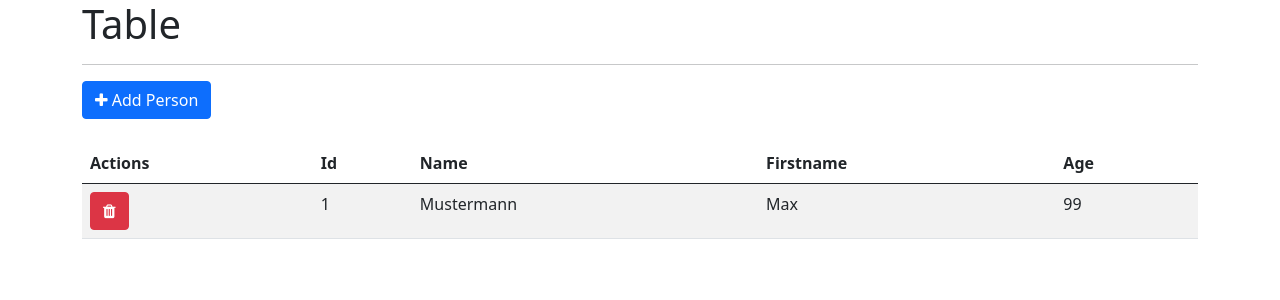
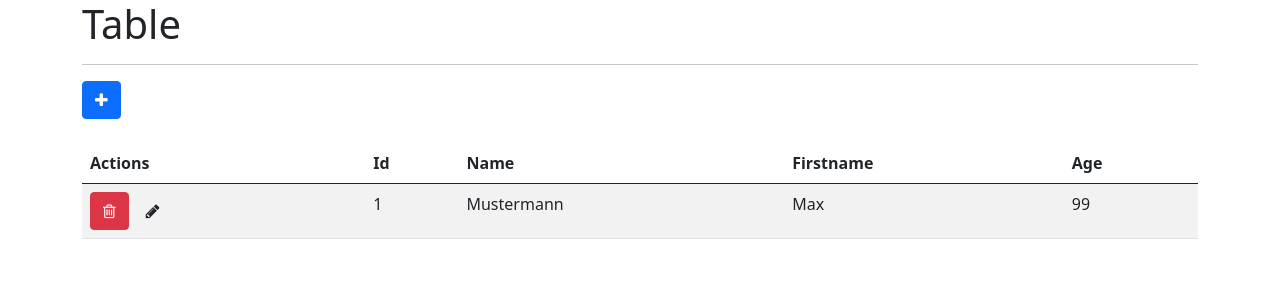
Before and after one commit to gKits/simple-table-website, a Flask app: page / in a window 1280 px wide. Shown: the top 300 px of the page. Run offline with Flask 2, Linux system fonts and the light colour scheme; data comes from the database, SQL or seed files in the repository.

Commit message:
Add edit button

```diff
--- a/templates/index.html
+++ b/templates/index.html
@@ -1,7 +1,7 @@
 {% extends "base.html" %}
 
 {% block content %}
-  <a class="btn btn-primary" href="/create/"><i class="fa fa-plus"></i> Add Person </a>
+  <a class="btn btn-primary" href="/create/"><i class="fa fa-plus"></i></a>
   <br>
   </br>
   <table id="data" class="table table-striped">
@@ -17,7 +17,9 @@
       {% for row in data %}
       <tr>
         <td><form method="POST">
-          <button type="submit" name="delete" class="btn btn-danger" value={{row.Id}}><i class="fa fa-trash"></i>
+          <button type="submit" name="delete" class="btn btn-danger" value={{row.Id}}><i class="fa fa-trash-o"></i>
+          </button>
+          <button type="submit" name="edit" class="btn btn-default" value={{row.Id}}><i class="fa fa-pencil" aria-hidden="true"></i>
           </button>
         </form></td>
         {% for cell in row %}
```
